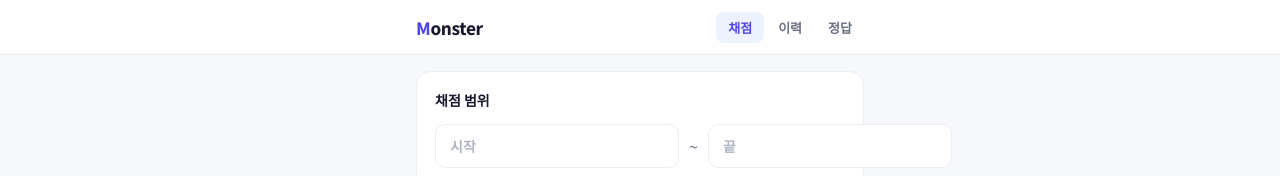
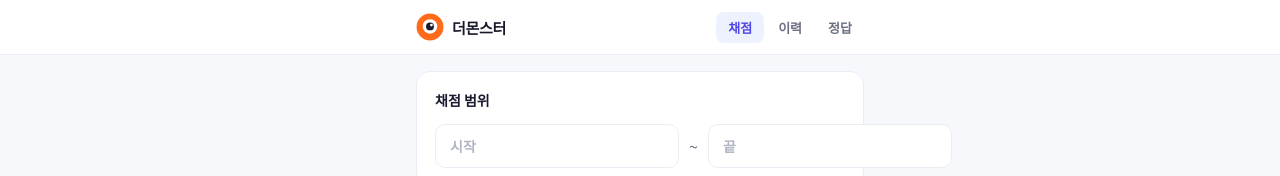
Before and after one commit to themonsteredu/monster-grader, a Next.js app: page / in a window 1280 px wide. Shown: the top 176 px of the page. Built offline with nearby package versions, Linux system fonts and the light colour scheme.

Commit message:
Update index.js

```diff
--- a/pages/index.js
+++ b/pages/index.js
@@ -199,29 +199,42 @@ export default function App() {
   return (
     <>
       <Head>
-        <title>Monster 채점</title>
-        <meta name="viewport" content="width=device-width, initial-scale=1, maximum-scale=1, user-scalable=no" />
+        <title>더몬스터학원 채점</title>
+        <meta name="viewport" content="width=device-width, initial-scale=1, maximum-scale=1, user-scalable=no, viewport-fit=cover" />
         <meta name="apple-mobile-web-app-capable" content="yes" />
-        <meta name="theme-color" content="#f7f8fc" />
+        <meta name="apple-mobile-web-app-status-bar-style" content="default" />
+        <meta name="theme-color" content="#ffffff" />
+        <meta name="description" content="더몬스터학원 자동 채점 시스템" />
+        <link rel="apple-touch-icon" href="/icon.png" />
         <link rel="preconnect" href="https://fonts.googleapis.com" />
         <link href="https://fonts.googleapis.com/css2?family=Noto+Sans+KR:wght@400;500;600;700;800&display=swap" rel="stylesheet" />
       </Head>
-      <div style={{ minHeight: "100vh", background: S.bg, fontFamily: S.font, color: S.ink, WebkitFontSmoothing: "antialiased" }}>
+      <div style={{ minHeight: "100dvh", background: S.bg, fontFamily: S.font, color: S.ink, WebkitFontSmoothing: "antialiased" }}>
         <style jsx global>{`
           * { box-sizing: border-box; margin: 0; padding: 0; }
-          body { background: ${S.bg}; -webkit-tap-highlight-color: transparent; }
+          html, body { height: 100%; background: ${S.bg}; -webkit-tap-highlight-color: transparent; overflow-x: hidden; }
           input:focus { outline: none; border-color: ${S.accent} !important; }
+          input[type=number]::-webkit-inner-spin-button, input[type=number]::-webkit-outer-spin-button { -webkit-appearance: none; margin: 0; }
+          input[type=number] { -moz-appearance: textfield; }
           ::placeholder { color: #b0b5c3; }
           @keyframes fadeUp { from { opacity:0; transform:translateY(8px); } to { opacity:1; transform:translateY(0); } }
           .fadeUp { animation: fadeUp 0.3s ease both; }
           @keyframes pulse { 0%,100%{opacity:1} 50%{opacity:0.3} }
+          button { -webkit-appearance: none; }
         `}</style>
 
         {/* NAV */}
         <div style={{ background: S.card, borderBottom: `1px solid ${S.line}`, position: "sticky", top: 0, zIndex: 10 }}>
           <div style={{ maxWidth: 480, margin: "0 auto", padding: "0 16px", display: "flex", alignItems: "center", height: 54 }}>
-            <div style={{ fontWeight: 800, fontSize: 17, letterSpacing: "-0.3px", flex: 1 }}>
-              <span style={{ color: S.accent }}>M</span>onster
+            <div style={{ display: "flex", alignItems: "center", gap: 8, flex: 1 }}>
+              {/* 더몬스터 로고 */}
+              <svg width="28" height="28" viewBox="0 0 100 100" style={{ flexShrink: 0 }}>
+                <circle cx="50" cy="50" r="48" fill="#FF6B1A"/>
+                <ellipse cx="50" cy="48" rx="26" ry="26" fill="white"/>
+                <circle cx="50" cy="48" r="14" fill="#1a1a2e"/>
+                <circle cx="55" cy="43" r="5" fill="white"/>
+              </svg>
+              <span style={{ fontWeight: 800, fontSize: 15, letterSpacing: "-0.3px", color: S.ink }}>더몬스터</span>
             </div>
             <div style={{ display: "flex", gap: 2 }}>
               {[["grade","채점"],["history","이력"],["db","정답"]].map(([k,l]) => (
```
